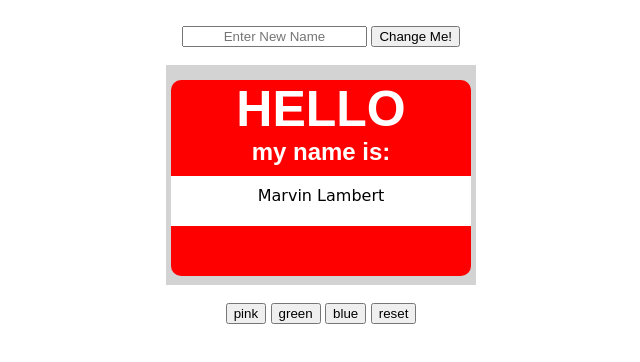
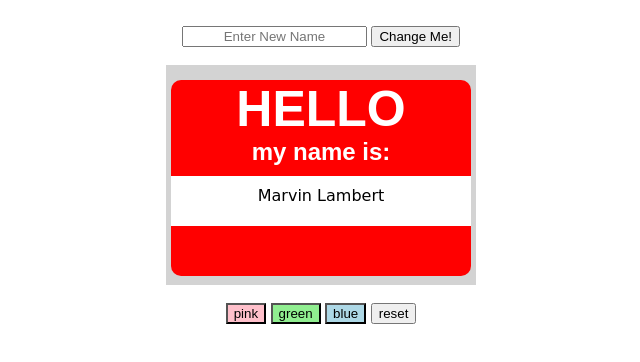
Before and after one commit to franklyhollywood/lab-02aA-name-tag, a plain HTML site: page index.html in a window 1280 px wide. Shown: the whole page, without its empty margins (319-959 px from the left). Drawn offline with Linux system fonts and the light colour scheme.

Commit message:
Changed button colors

```diff
--- a/style.css
+++ b/style.css
@@ -49,3 +49,13 @@ footer {
     border-bottom-left-radius: 10px;
     border-bottom-right-radius: 10px;
 }
+
+#pinkButton {
+    background-color: pink;
+}
+#greenButton {
+    background-color: lightgreen;
+}
+#blueButton {
+    background-color: lightblue;
+}
```
